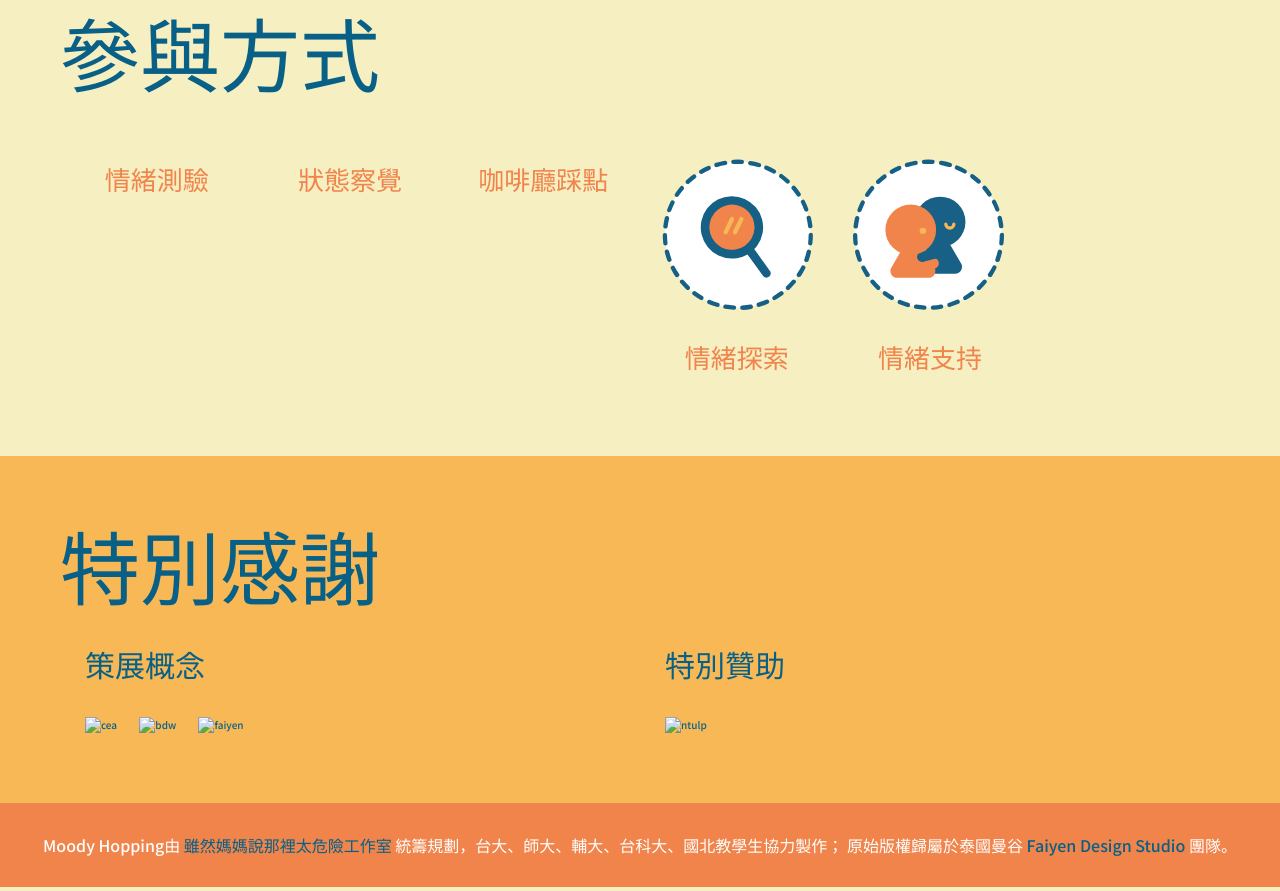
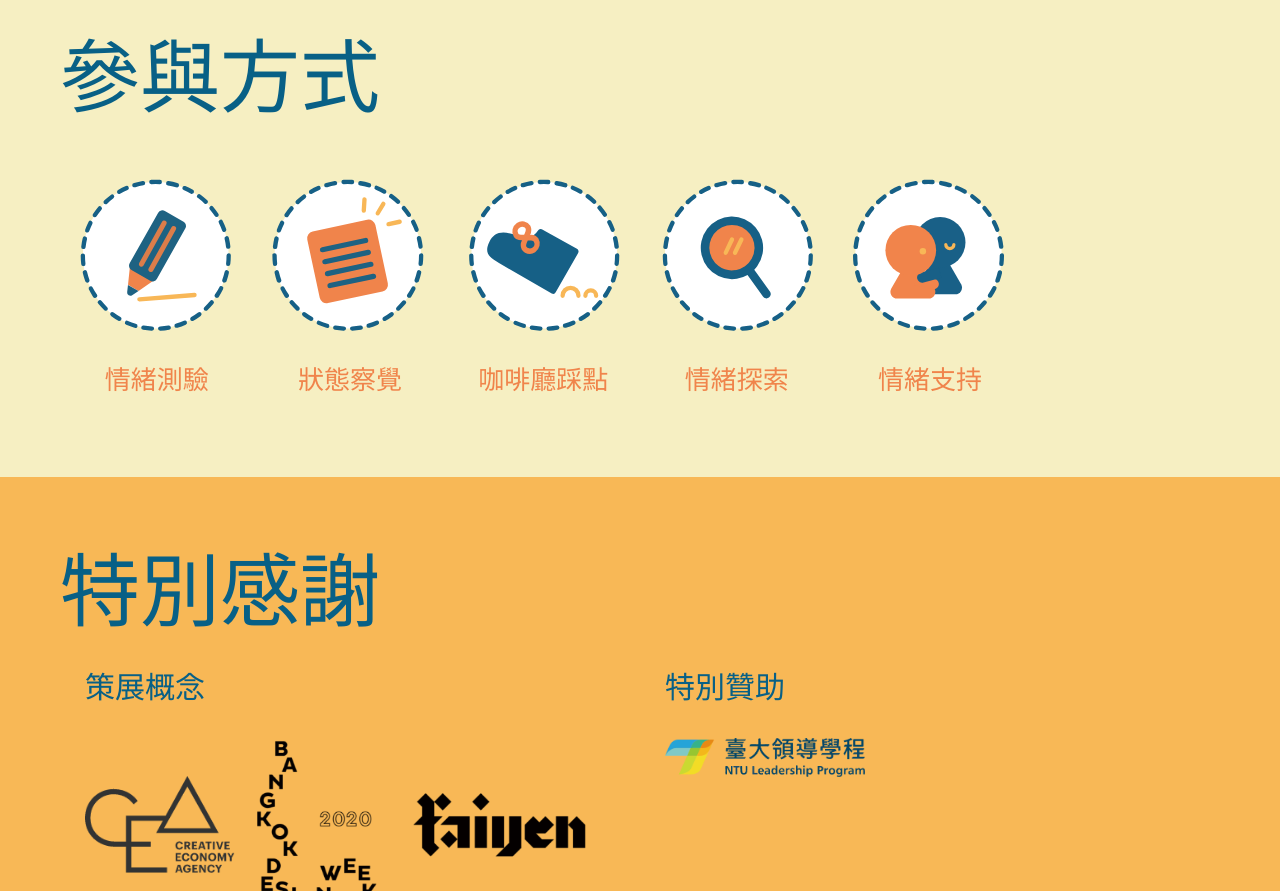
Before and after one commit to judy50024/moody-hopping, a plain HTML site: page index.html in a window 1280 px wide. Shown: the part 1909-2800 px from the top of the page. Drawn offline with nearby package versions, Linux system fonts and the light colour scheme; files whose address does not match are found by name.

Commit message:
Update index.html

```diff
--- a/index.html
+++ b/index.html
@@ -19,7 +19,7 @@
     <div class="container-fluid">
         <nav class="navbar bg-light">
             <a class="navbar-brand" href="index.html">
-                <img src="img/logo.png" height="120" alt="moody-logo">
+                <img src="logo.png" height="120" alt="moody-logo">
             </a>
         </nav>
         <button class="navbar-toggler" type="button" data-toggle="collapse" data-target="#navbarResponsive">
@@ -81,15 +81,15 @@
     <div class="container-fluid padding" >
         <div class="row text-center padding">
             <div class="col-xs-12 col-md-2" id="works">
-                <img src="img/UI-01.svg" alt="">
+                <img src="UI-01.svg" alt="">
                 <p>情緒測驗</p>
             </div>
             <div class="col-xs-12 col-md-2" id="works">
-                <img src="img/UI-02.svg" alt="">
+                <img src="UI-02.svg" alt="">
                 <p>狀態察覺</p>
             </div>
             <div class="col-xs-12 col-md-2" id="works">
-                <img src="img/UI-03.svg" alt="">
+                <img src="UI-03.svg" alt="">
                 <p>咖啡廳踩點</p>
             </div>
             <div class="col-xs-12 col-md-2" id="works">
@@ -114,13 +114,13 @@
 
         <div class="col-md-12 col-lg-6">
             <p>策展概念</p>
-            <img width="150" src="img/logo-1.png" alt="cea">
-            <img width="120" src="img/logo-2.png" alt="bdw">
-            <img width="200" src="img/logo-3.png" alt="faiyen">
+            <img width="150" src="logo-1.png" alt="cea">
+            <img width="120" src="logo-2.png" alt="bdw">
+            <img width="200" src="logo-3.png" alt="faiyen">
         </div>
         <div class="col-md-12 col-lg-6">
             <p>特別贊助</p>
-            <img width="200" src="img/logo-4.png" alt="ntulp">
+            <img width="200" src="logo-4.png" alt="ntulp">
         </div>
 
     </div>
```
